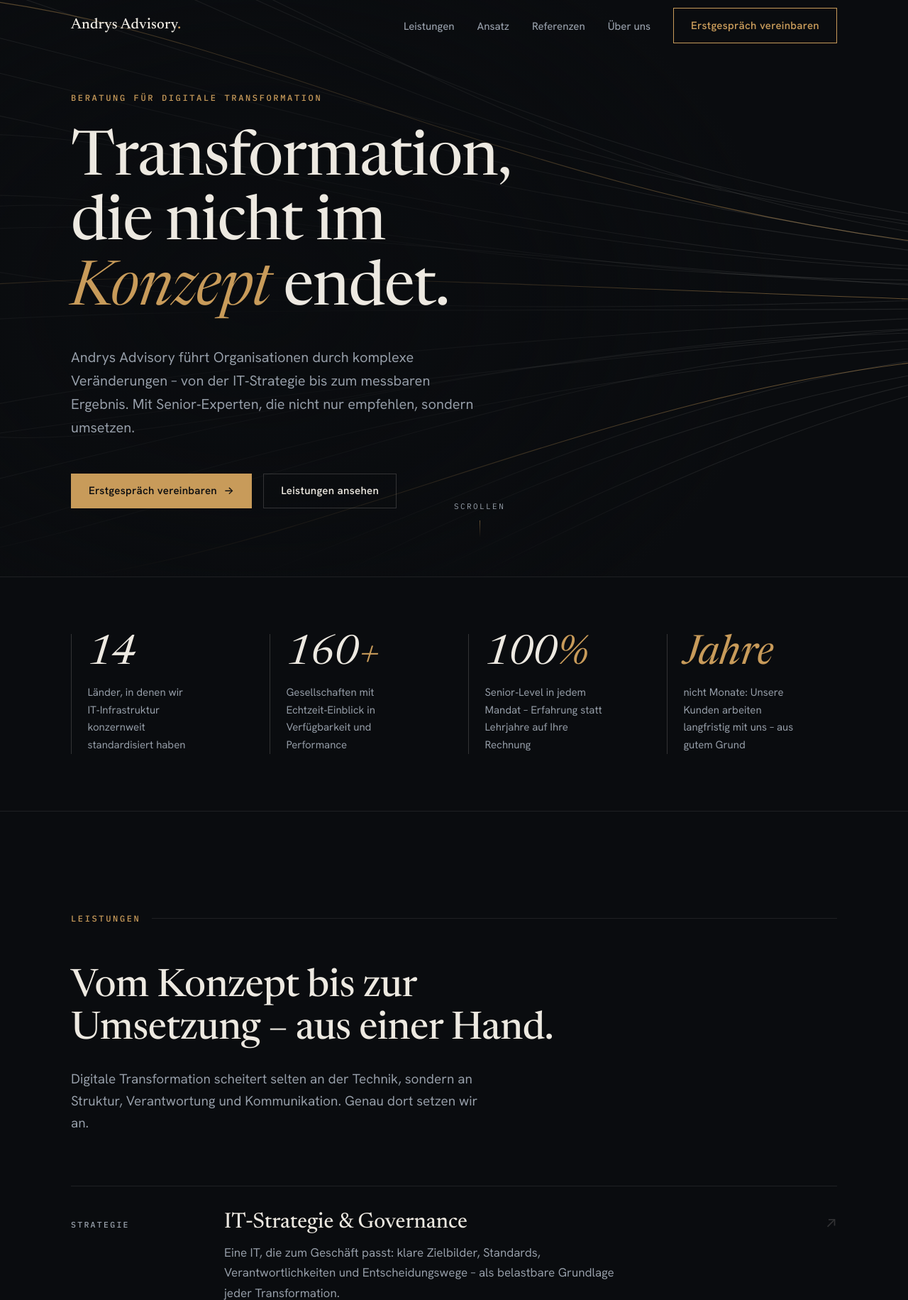
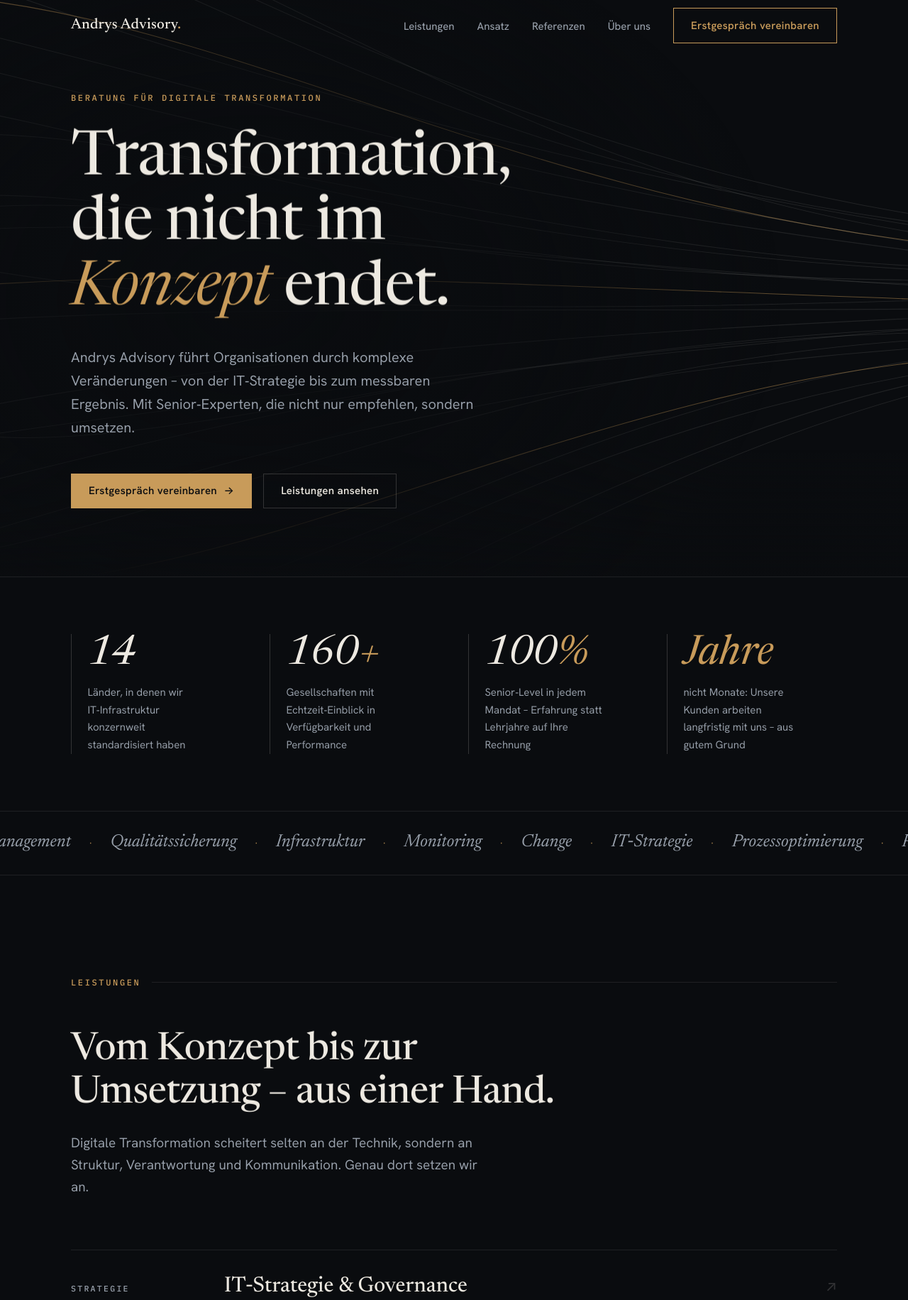
Before and after one commit to 62nghwy7c9-maker/Andrys-Advisory-, a PHP site: page / in a window 1280 px wide. Shown: the top 1831 px of the page at 71% size. Run offline with PHP 8.4, Linux system fonts and the light colour scheme.

Commit message:
Award-Site-Animationen: Wort-Masken, Cursor, Magnetik, Marquee, Parallax
Motion-Ebene inspiriert von tol.is und andrewcunliffe.ai, ohne Framework:

- Headlines (Hero, Sektionen, Kontakt) steigen als maskierte Wörter
  gestaffelt auf (data-split, expo-out)
- Mono-Eyebrows dekodieren sich per Scramble-Effekt, Trennlinie
  zeichnet sich beim Reveal
- Eigener Cursor (Punkt + träger Ring, wächst über Interaktivem),
  magnetische Buttons – nur bei feinen Zeigern
- Hero-Parallax (Linien, Text, Scroll-Hinweis) und dezenter
  Scroll-Velocity-Skew auf dem Seiteninhalt
- Marquee-Band mit Leistungs-Schlagworten nach den Kennzahlen
- Spotlight-Hover auf Ansatz- und Referenz-Karten, Nav gleitet beim
  Laden herein

Alles hinter prefers-reduced-motion bzw. pointer:fine abgesichert;
Screenreader lesen die Original-Labels (sr-only).

Co-Authored-By: Claude Fable 5 <noreply@anthropic.com>
Claude-Session: https://claude.ai/code/session_016ieJUV4QSghETN5vKRgKD2

```diff
--- a/assets/css/style.css
+++ b/assets/css/style.css
@@ -954,6 +954,210 @@ section {
   transform: none;
 }
 
+/* ==========================================================================
+   Animations-Ebene — Wort-Masken, Cursor, Magnetik, Marquee, Spotlight
+   (JS setzt Klassen nur, wenn keine reduzierte Bewegung gewünscht ist)
+   ========================================================================== */
+
+/* Nav gleitet beim Laden herein */
+.nav {
+  animation: nav-drop 800ms var(--ease-out) 150ms backwards;
+}
+@keyframes nav-drop {
+  from {
+    transform: translateY(-100%);
+    opacity: 0;
+  }
+}
+
+/* -- Wort-Masken-Reveal (Headlines steigen zeilenweise/wortweise auf) -- */
+
+[data-reveal].is-split {
+  opacity: 1;
+  transform: none;
+  transition: none;
+}
+.hero-stagger > .is-split {
+  animation: none;
+  opacity: 1;
+  transform: none;
+}
+.is-split .w {
+  display: inline-block;
+  overflow: hidden;
+  vertical-align: top;
+  /* horizontaler Puffer, damit Kursiv-Überhang nicht beschnitten wird
+     (kein vertikaler Puffer – der würde die Zeilenhöhe aufblähen) */
+  padding-inline: 0.08em;
+  margin-inline: -0.08em;
+}
+.is-split .wi {
+  display: inline-block;
+  transform: translateY(125%);
+  transition: transform 1000ms cubic-bezier(0.19, 1, 0.22, 1);
+  transition-delay: var(--wd, 0ms);
+  will-change: transform;
+}
+.is-split.in-view .wi {
+  transform: none;
+}
+
+/* -- Eyebrow: Linie zeichnet sich beim Reveal -- */
+
+.eyebrow::after {
+  transform: scaleX(0);
+  transform-origin: left;
+  transition: transform 1100ms var(--ease-out) 250ms;
+}
+.eyebrow.in-view::after {
+  transform: scaleX(1);
+}
+
+/* Nach der Intro-Animation übernimmt JS die Deckkraft des Scroll-Hinweises */
+.hero-scrollcue.is-settled {
+  animation: none;
+}
+
+/* -- Scramble-Labels (Screenreader lesen den sr-only-Text) -- */
+
+.sr-only {
+  position: absolute;
+  width: 1px;
+  height: 1px;
+  padding: 0;
+  margin: -1px;
+  overflow: hidden;
+  clip: rect(0 0 0 0);
+  white-space: nowrap;
+  border: 0;
+}
+
+/* -- Marquee (Leistungs-Schlagworte) -- */
+
+.marquee {
+  overflow: hidden;
+  border-top: 1px solid var(--line);
+  padding-block: 1.5rem;
+}
+.marquee-track {
+  display: flex;
+  width: max-content;
+  animation: marquee 36s linear infinite;
+}
+.marquee-half {
+  display: flex;
+  align-items: center;
+  white-space: nowrap;
+}
+.marquee-item {
+  font-family: var(--font-display);
+  font-style: italic;
+  font-weight: 400;
+  font-size: clamp(1.15rem, 2.2vw, 1.55rem);
+  color: var(--ink-muted);
+}
+.marquee i {
+  font-style: normal;
+  color: var(--accent);
+  padding-inline: 1.6rem;
+  font-size: 0.8rem;
+}
+@keyframes marquee {
+  to {
+    transform: translateX(-50%);
+  }
+}
+
+/* -- Spotlight: Lichtkegel folgt dem Zeiger über Karten -- */
+
+.story {
+  position: relative;
+}
+.step::after,
+.story::after {
+  content: "";
+  position: absolute;
+  inset: 0;
+  pointer-events: none;
+  opacity: 0;
+  background: radial-gradient(
+    240px circle at var(--mx, 50%) var(--my, 50%),
+    rgba(200, 155, 90, 0.12),
+    transparent 65%
+  );
+  transition: opacity 350ms ease;
+}
+.step:hover::after,
+.story:hover::after {
+  opacity: 1;
+}
+
+/* -- Magnetische Buttons -- */
+
+.magnetic {
+  transition:
+    background-color 250ms ease,
+    color 250ms ease,
+    border-color 250ms ease,
+    transform 450ms var(--ease-out);
+  will-change: transform;
+}
+
+/* -- Eigener Cursor (nur feine Zeiger, JS setzt .has-cursor) -- */
+
+.cursor-dot,
+.cursor-ring {
+  position: fixed;
+  top: 0;
+  left: 0;
+  z-index: 200;
+  pointer-events: none;
+  border-radius: 50%;
+  opacity: 0;
+  transition: opacity 300ms ease;
+}
+.cursor-dot {
+  width: 6px;
+  height: 6px;
+  background: var(--accent);
+  margin: -3px 0 0 -3px;
+}
+.cursor-ring {
+  width: 38px;
+  height: 38px;
+  border: 1px solid rgba(200, 155, 90, 0.45);
+  margin: -19px 0 0 -19px;
+  transition:
+    opacity 300ms ease,
+    width 350ms var(--ease-out),
+    height 350ms var(--ease-out),
+    margin 350ms var(--ease-out),
+    border-color 350ms ease,
+    background-color 350ms ease;
+}
+.cursor-ring.is-active {
+  width: 58px;
+  height: 58px;
+  margin: -29px 0 0 -29px;
+  border-color: rgba(200, 155, 90, 0.9);
+  background: rgba(200, 155, 90, 0.08);
+}
+html.has-cursor .cursor-dot,
+html.has-cursor .cursor-ring {
+  opacity: 1;
+}
+html.has-cursor.cursor-hidden .cursor-dot,
+html.has-cursor.cursor-hidden .cursor-ring {
+  opacity: 0;
+}
+@media (pointer: fine) {
+  html.has-cursor,
+  html.has-cursor a,
+  html.has-cursor button {
+    cursor: none;
+  }
+}
+
 /* ---- Responsiv ------------------------------------------------------------------------ */
 
 @media (max-width: 1024px) {
--- a/assets/js/main.js
+++ b/assets/js/main.js
@@ -1,9 +1,11 @@
-/* Andrys Advisory – Interaktion: Nav, Scroll-Reveals, Zahlen-Counter.
-   Kein Framework, keine Abhängigkeiten. */
+/* Andrys Advisory – Interaktion & Animation: Nav, Scroll-Reveals, Zahlen-Counter,
+   Wort-Masken-Reveals, Scramble-Labels, Cursor, Magnet-Buttons, Parallax, Skew.
+   Kein Framework, keine Abhängigkeiten. Respektiert prefers-reduced-motion. */
 (function () {
   "use strict";
 
   var reduceMotion = window.matchMedia("(prefers-reduced-motion: reduce)").matches;
+  var finePointer = window.matchMedia("(pointer: fine)").matches;
 
   /* ---- Navigation: Hintergrund nach Scroll ---- */
   var nav = document.getElementById("nav");
@@ -40,8 +42,113 @@
     if (e.key === "Escape") closeMenu();
   });
 
-  /* ---- Scroll-Reveals ---- */
+  /* ---- Wort-Masken: Headlines in maskierte Wörter zerlegen ---- */
+  var splitTargets = document.querySelectorAll("[data-split]");
+  var wrapWord = function (content, delay) {
+    var w = document.createElement("span");
+    w.className = "w";
+    var wi = document.createElement("span");
+    wi.className = "wi";
+    wi.style.setProperty("--wd", delay + "ms");
+    wi.appendChild(content);
+    w.appendChild(wi);
+    return w;
+  };
+  var splitWords = function (el, baseDelay, stepDelay) {
+    var nodes = Array.prototype.slice.call(el.childNodes);
+    var i = 0;
+    el.textContent = "";
+    nodes.forEach(function (node) {
+      if (node.nodeType === Node.TEXT_NODE) {
+        node.textContent.split(/(\s+)/).forEach(function (part) {
+          if (!part) return;
+          if (/^\s+$/.test(part)) {
+            el.appendChild(document.createTextNode(" "));
+          } else {
+            el.appendChild(wrapWord(document.createTextNode(part), baseDelay + i++ * stepDelay));
+          }
+        });
+      } else {
+        el.appendChild(wrapWord(node, baseDelay + i++ * stepDelay));
+      }
+    });
+    el.classList.add("is-split");
+  };
+  if (!reduceMotion) {
+    splitTargets.forEach(function (el) {
+      var isHero = el.classList.contains("hero-title");
+      splitWords(el, isHero ? 300 : 0, isHero ? 70 : 50);
+    });
+    var heroTitle = document.querySelector(".hero-title.is-split");
+    if (heroTitle) {
+      requestAnimationFrame(function () {
+        requestAnimationFrame(function () {
+          heroTitle.classList.add("in-view");
+        });
+      });
+    }
+  }
+
+  /* ---- Scramble: Mono-Labels dekodieren sich beim Erscheinen ---- */
+  var SCRAMBLE_CHARS = "AÄBCDEFGHIJKLMNOPQRSTUÜVWXYZ·—/+*";
+  var prepScramble = function (el) {
+    var text = el.textContent.trim();
+    if (!text) return null;
+    el.textContent = "";
+    var sr = document.createElement("span");
+    sr.className = "sr-only";
+    sr.textContent = text;
+    var sc = document.createElement("span");
+    sc.className = "scramble";
+    sc.setAttribute("aria-hidden", "true");
+    sc.setAttribute("data-text", text);
+    sc.textContent = text;
+    el.appendChild(sr);
+    el.appendChild(sc);
+    return sc;
+  };
+  var runScramble = function (sc) {
+    var original = sc.getAttribute("data-text");
+    var totalFrames = Math.max(20, Math.round(original.length * 1.8));
+    var frame = 0;
+    var tick = function () {
+      frame++;
+      var resolved = Math.floor((frame / totalFrames) * original.length);
+      if (resolved >= original.length) {
+        sc.textContent = original;
+        return;
+      }
+      var out = "";
+      for (var i = 0; i < original.length; i++) {
+        var ch = original.charAt(i);
+        if (i < resolved || ch === " ") {
+          out += ch;
+        } else {
+          out += SCRAMBLE_CHARS.charAt(Math.floor(Math.random() * SCRAMBLE_CHARS.length));
+        }
+      }
+      sc.textContent = out;
+      requestAnimationFrame(tick);
+    };
+    requestAnimationFrame(tick);
+  };
+  if (!reduceMotion) {
+    document.querySelectorAll(".eyebrow, .hero-eyebrow").forEach(function (el) {
+      prepScramble(el);
+    });
+    var heroEyebrow = document.querySelector(".hero-eyebrow .scramble");
+    if (heroEyebrow) {
+      setTimeout(function () { runScramble(heroEyebrow); }, 250);
+    }
+  }
+
+  /* ---- Scroll-Reveals (löst auch Wort-Masken & Scramble aus) ---- */
   var revealTargets = document.querySelectorAll("[data-reveal]");
+  var activate = function (el) {
+    el.classList.add("in-view");
+    var sc = el.querySelector(".scramble");
+    if (sc && !reduceMotion) runScramble(sc);
+  };
   if (reduceMotion || !("IntersectionObserver" in window)) {
     revealTargets.forEach(function (el) { el.classList.add("in-view"); });
   } else {
@@ -49,7 +156,7 @@
       function (entries) {
         entries.forEach(function (entry) {
           if (entry.isIntersecting) {
-            entry.target.classList.add("in-view");
+            activate(entry.target);
             revealObserver.unobserve(entry.target);
           }
         });
@@ -90,4 +197,108 @@
     );
     counters.forEach(function (el) { countObserver.observe(el); });
   }
+
+  /* ---- Magnetische Buttons (nur feine Zeiger) ---- */
+  if (finePointer && !reduceMotion) {
+    document.querySelectorAll(".btn").forEach(function (btn) {
+      btn.classList.add("magnetic");
+      btn.addEventListener("mousemove", function (e) {
+        var r = btn.getBoundingClientRect();
+        var x = e.clientX - r.left - r.width / 2;
+        var y = e.clientY - r.top - r.height / 2;
+        btn.style.transform = "translate(" + (x * 0.22).toFixed(1) + "px," + (y * 0.32).toFixed(1) + "px)";
+      });
+      btn.addEventListener("mouseleave", function () {
+        btn.style.transform = "";
+      });
+    });
+  }
+
+  /* ---- Spotlight: Lichtkegel folgt dem Zeiger über Karten ---- */
+  if (finePointer && !reduceMotion) {
+    document.querySelectorAll(".step, .story").forEach(function (card) {
+      card.addEventListener("pointermove", function (e) {
+        var r = card.getBoundingClientRect();
+        card.style.setProperty("--mx", (e.clientX - r.left) + "px");
+        card.style.setProperty("--my", (e.clientY - r.top) + "px");
+      });
+    });
+  }
+
+  /* ---- Eigener Cursor: Punkt folgt direkt, Ring mit Trägheit ---- */
+  var cursorActive = finePointer && !reduceMotion;
+  var dot, ring, mx = -100, my = -100, rx = -100, ry = -100, cursorSeen = false;
+  if (cursorActive) {
+    dot = document.createElement("div");
+    dot.className = "cursor-dot";
+    ring = document.createElement("div");
+    ring.className = "cursor-ring";
+    document.body.appendChild(ring);
+    document.body.appendChild(dot);
+    document.addEventListener("mousemove", function (e) {
+      mx = e.clientX;
+      my = e.clientY;
+      if (!cursorSeen) {
+        cursorSeen = true;
+        rx = mx;
+        ry = my;
+        document.documentElement.classList.add("has-cursor");
+      }
+      var hot = e.target.closest("a, button, .service");
+      ring.classList.toggle("is-active", !!hot);
+    }, { passive: true });
+    document.documentElement.addEventListener("mouseleave", function () {
+      document.documentElement.classList.add("cursor-hidden");
+    });
+    document.documentElement.addEventListener("mouseenter", function () {
+      document.documentElement.classList.remove("cursor-hidden");
+    });
+  }
+
+  /* ---- Parallax (Hero) + Scroll-Velocity-Skew + Cursor-Loop ---- */
+  var mainEl = document.querySelector("main");
+  var heroLines = document.querySelector(".hero-lines");
+  var heroWrap = document.querySelector(".hero .wrap");
+  var scrollCue = document.querySelector(".hero-scrollcue");
+  var lastY = window.scrollY;
+  var skew = 0;
+
+  if (!reduceMotion) {
+    var loop = function () {
+      var y = window.scrollY;
+
+      /* Skew: die Seite lehnt sich minimal in die Scrollrichtung */
+      var velocity = y - lastY;
+      lastY = y;
+      var targetSkew = Math.max(-0.6, Math.min(0.6, velocity * 0.045));
+      skew += (targetSkew - skew) * 0.1;
+      if (mainEl) {
+        mainEl.style.transform = Math.abs(skew) > 0.002 ? "skewY(" + skew.toFixed(3) + "deg)" : "";
+      }
+
+      /* Parallax: Hero-Linien und -Text driften unterschiedlich schnell */
+      if (heroLines && y < window.innerHeight * 1.2) {
+        heroLines.style.transform = "translate3d(0," + (y * 0.3).toFixed(1) + "px,0)";
+        if (heroWrap) {
+          heroWrap.style.transform = "translate3d(0," + (y * 0.14).toFixed(1) + "px,0)";
+          heroWrap.style.opacity = Math.max(0, 1 - y / (window.innerHeight * 0.85)).toFixed(3);
+        }
+        if (scrollCue && y > 10) {
+          scrollCue.classList.add("is-settled");
+          scrollCue.style.opacity = Math.max(0, 1 - y / 220).toFixed(3);
+        }
+      }
+
+      /* Cursor-Ring mit Trägheit nachziehen */
+      if (cursorActive && cursorSeen) {
+        rx += (mx - rx) * 0.16;
+        ry += (my - ry) * 0.16;
+        dot.style.transform = "translate(" + mx + "px," + my + "px)";
+        ring.style.transform = "translate(" + rx.toFixed(1) + "px," + ry.toFixed(1) + "px)";
+      }
+
+      requestAnimationFrame(loop);
+    };
+    requestAnimationFrame(loop);
+  }
 })();
--- a/index.html
+++ b/index.html
@@ -71,7 +71,7 @@
       <div class="wrap">
         <div class="hero-stagger">
           <p class="hero-eyebrow">Beratung für digitale Transformation</p>
-          <h1 class="hero-title">Transformation, die nicht im <span class="em">Konzept</span> endet.</h1>
+          <h1 class="hero-title" data-split>Transformation, die nicht im <span class="em">Konzept</span> endet.</h1>
           <p class="hero-sub">Andrys Advisory führt Organisationen durch komplexe Veränderungen – von der IT&#8209;Strategie bis zum messbaren Ergebnis. Mit Senior&#8209;Experten, die nicht nur empfehlen, sondern umsetzen.</p>
           <div class="hero-cta">
             <a class="btn btn-solid" href="#kontakt">Erstgespräch vereinbaren <span class="arrow" aria-hidden="true">→</span></a>
@@ -106,11 +106,49 @@
       </div>
     </section>
 
+    <!-- ============================= MARQUEE ============================= -->
+    <div class="marquee" aria-hidden="true">
+      <div class="marquee-track">
+        <span class="marquee-half">
+          <span class="marquee-item">IT‑Strategie</span><i>·</i>
+          <span class="marquee-item">Prozessoptimierung</span><i>·</i>
+          <span class="marquee-item">Projektmanagement</span><i>·</i>
+          <span class="marquee-item">Qualitätssicherung</span><i>·</i>
+          <span class="marquee-item">Infrastruktur</span><i>·</i>
+          <span class="marquee-item">Monitoring</span><i>·</i>
+          <span class="marquee-item">Change</span><i>·</i>
+          <span class="marquee-item">IT‑Strategie</span><i>·</i>
+          <span class="marquee-item">Prozessoptimierung</span><i>·</i>
+          <span class="marquee-item">Projektmanagement</span><i>·</i>
+          <span class="marquee-item">Qualitätssicherung</span><i>·</i>
+          <span class="marquee-item">Infrastruktur</span><i>·</i>
+          <span class="marquee-item">Monitoring</span><i>·</i>
+          <span class="marquee-item">Change</span><i>·</i>
+        </span>
+        <span class="marquee-half">
+          <span class="marquee-item">IT‑Strategie</span><i>·</i>
+          <span class="marquee-item">Prozessoptimierung</span><i>·</i>
+          <span class="marquee-item">Projektmanagement</span><i>·</i>
+          <span class="marquee-item">Qualitätssicherung</span><i>·</i>
+          <span class="marquee-item">Infrastruktur</span><i>·</i>
+          <span class="marquee-item">Monitoring</span><i>·</i>
+          <span class="marquee-item">Change</span><i>·</i>
+          <span class="marquee-item">IT‑Strategie</span><i>·</i>
+          <span class="marquee-item">Prozessoptimierung</span><i>·</i>
+          <span class="marquee-item">Projektmanagement</span><i>·</i>
+          <span class="marquee-item">Qualitätssicherung</span><i>·</i>
+          <span class="marquee-item">Infrastruktur</span><i>·</i>
+          <span class="marquee-item">Monitoring</span><i>·</i>
+          <span class="marquee-item">Change</span><i>·</i>
+        </span>
+      </div>
+    </div>
+
     <!-- ============================ LEISTUNGEN ============================ -->
     <section id="leistungen" aria-labelledby="leistungen-title">
       <div class="wrap">
         <p class="eyebrow" data-reveal>Leistungen</p>
-        <h2 class="section-title" id="leistungen-title" data-reveal>Vom Konzept bis zur Umsetzung – aus einer Hand.</h2>
+        <h2 class="section-title" id="leistungen-title" data-reveal data-split>Vom Konzept bis zur Umsetzung – aus einer Hand.</h2>
         <p class="section-intro" data-reveal>Digitale Transformation scheitert selten an der Technik, sondern an Struktur, Verantwortung und Kommunikation. Genau dort setzen wir an.</p>
 
         <ul class="services-list" style="margin-top: clamp(3rem, 6vw, 4.5rem);">
@@ -170,7 +208,7 @@
     <section class="approach" id="ansatz" aria-labelledby="ansatz-title">
       <div class="wrap">
         <p class="eyebrow" data-reveal>Unser Ansatz</p>
-        <h2 class="section-title" id="ansatz-title" data-reveal>Eine neue Generation der Beratung.</h2>
+        <h2 class="section-title" id="ansatz-title" data-reveal data-split>Eine neue Generation der Beratung.</h2>
         <p class="approach-kicker" data-reveal>Konzepte sind der Anfang. <strong>Ergebnisse sind der Maßstab.</strong></p>
 
         <ol class="steps">
@@ -197,7 +235,7 @@
     <section id="referenzen" aria-labelledby="referenzen-title">
       <div class="wrap">
         <p class="eyebrow" data-reveal>Success Stories</p>
-        <h2 class="section-title" id="referenzen-title" data-reveal>Ergebnisse, die man messen kann.</h2>
+        <h2 class="section-title" id="referenzen-title" data-reveal data-split>Ergebnisse, die man messen kann.</h2>
 
         <div class="stories-grid" style="margin-top: clamp(3rem, 6vw, 4.5rem);">
           <article class="story" data-reveal>
@@ -282,7 +320,7 @@
     <section class="contact" id="kontakt" aria-labelledby="kontakt-title">
       <div class="wrap">
         <p class="eyebrow" style="justify-content: center;" data-reveal>Kontakt</p>
-        <h2 class="contact-title" id="kontakt-title" data-reveal>Sprechen wir über Ihre Transformation.</h2>
+        <h2 class="contact-title" id="kontakt-title" data-reveal data-split>Sprechen wir über Ihre Transformation.</h2>
         <p class="contact-sub" data-reveal>Im unverbindlichen Erstgespräch klären wir, wo Sie stehen, was Sie erreichen wollen – und ob wir die Richtigen dafür sind.</p>
         <div class="contact-cta" data-reveal>
           <!-- TODO: E-Mail-Adresse prüfen/ersetzen (Platzhalter auf Basis der Domain) -->
```
